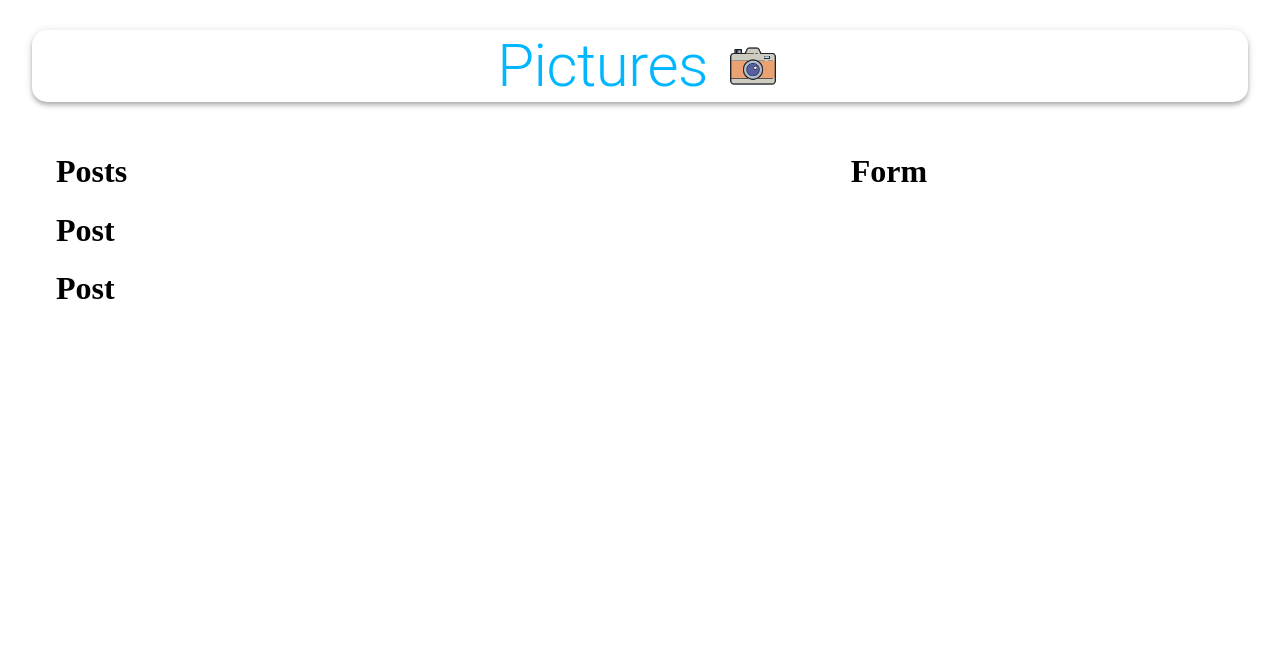
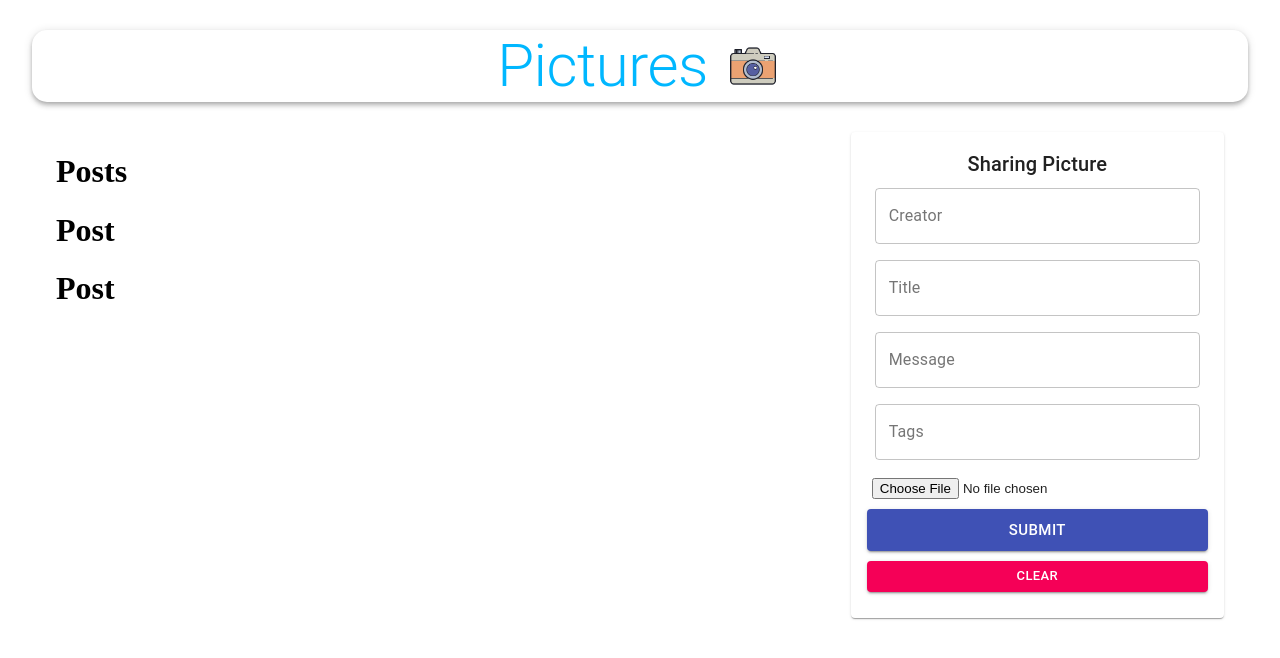
Before and after one commit to efemevlut/Mern-Picture-Share, a React (Create React App) app in the folder client/: page / in a window 1280 px wide. Shown: the top 658 px of the page. Built offline with nearby package versions, Linux system fonts and the light colour scheme; no server answers.

Commit message:
Add form & form styles

```diff
--- a/client/src/components/Form/Form.js
+++ b/client/src/components/Form/Form.js
@@ -1,7 +1,44 @@
-import React from "react";
+import React, {useState} from "react";
+import { TextField, Button, Typography, Paper } from "@material-ui/core";
+import FileBase from 'react-file-base64';
+
+import useStyles from "./Form.styles";
 
 const Form = () => {
-  return <h1>Form</h1>;
+  const [postData, setPostData] = useState({
+    creator: "", title: "", message: "", tags: "", selectedFile: ""
+  });
+  const classes = useStyles();
+
+  const handleSubmit = () => {};
+
+  const clear = () => null
+
+  return (
+    <Paper className={classes.paper}>
+      <form
+        autoComplete="off"
+        noValidate
+        className={`${classes.root} ${classes.form}`}
+        onSubmit={handleSubmit}
+      >
+        <Typography variant="h6"> Sharing Picture</Typography>
+        <TextField name="creator" variant="outlined" label="Creator" fullWidth value={postData.creator} onChange={(e)=> setPostData({...postData, creator: e.target.value})}></TextField>
+        <TextField name="title" variant="outlined" label="Title" fullWidth value={postData.title} onChange={(e)=> setPostData({...postData, creator: e.target.value})}></TextField>
+        <TextField name="message" variant="outlined" label="Message" fullWidth value={postData.message} onChange={(e)=> setPostData({...postData, creator: e.target.value})}></TextField>
+        <TextField name="tags" variant="outlined" label="Tags" fullWidth value={postData.tags} onChange={(e)=> setPostData({...postData, creator: e.target.value})}></TextField>
+        <div className={classes.fileInput}>
+          <FileBase
+            type="file"
+            multiple={false}
+            onDone={({base64})=> setPostData({...postData, selectedFile: base64})}
+          />
+        </div>
+        <Button className={classes.buttonSubmit} color="primary" variant="contained" size="large" type="submit" fullWidth>Submit</Button>
+        <Button className={classes.buttonSubmit} color="secondary" variant="contained" size="small" onClick={clear} fullWidth>Clear</Button>
+      </form>
+    </Paper>
+  );
 };
 
 export default Form;
--- /dev/null
+++ b/client/src/components/Form/Form.styles.js
@@ -0,0 +1,24 @@
+import { makeStyles } from "@material-ui/core/styles";
+
+export default makeStyles((theme) => ({
+  root: {
+    "& .MuiTextField-root": {
+      margin: theme.spacing(1),
+    },
+  },
+  paper: {
+    padding: theme.spacing(2),
+  },
+  form: {
+    display: "flex",
+    flexWrap: "wrap",
+    justifyContent: "center",
+  },
+  fileInput: {
+    width: "97%",
+    margin: "10px 0",
+  },
+  buttonSubmit: {
+    marginBottom: 10,
+  },
+}));
```
